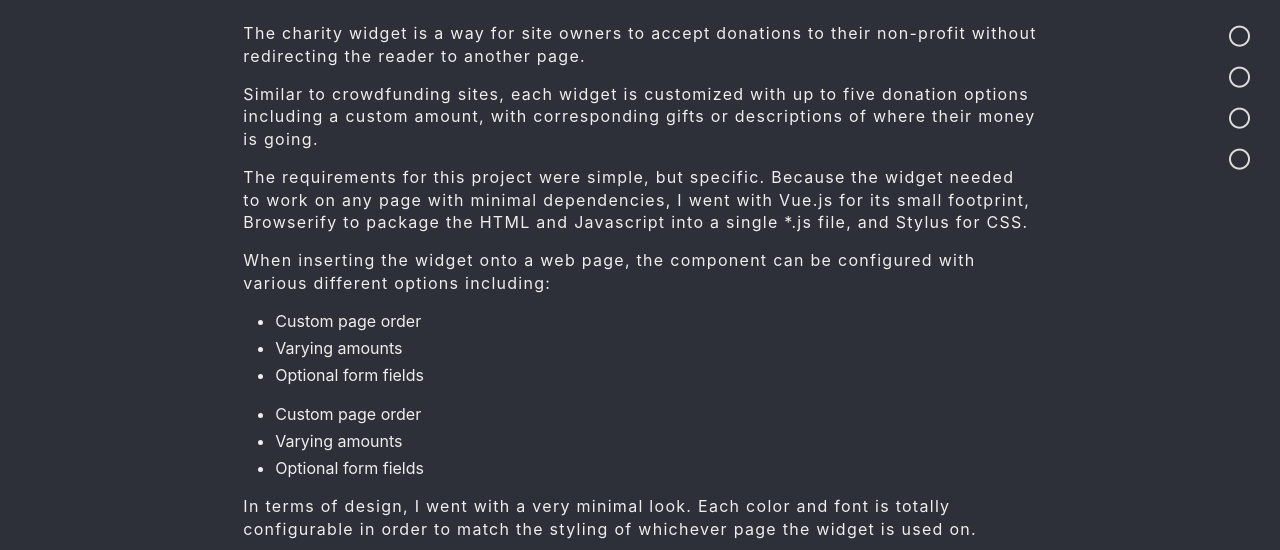
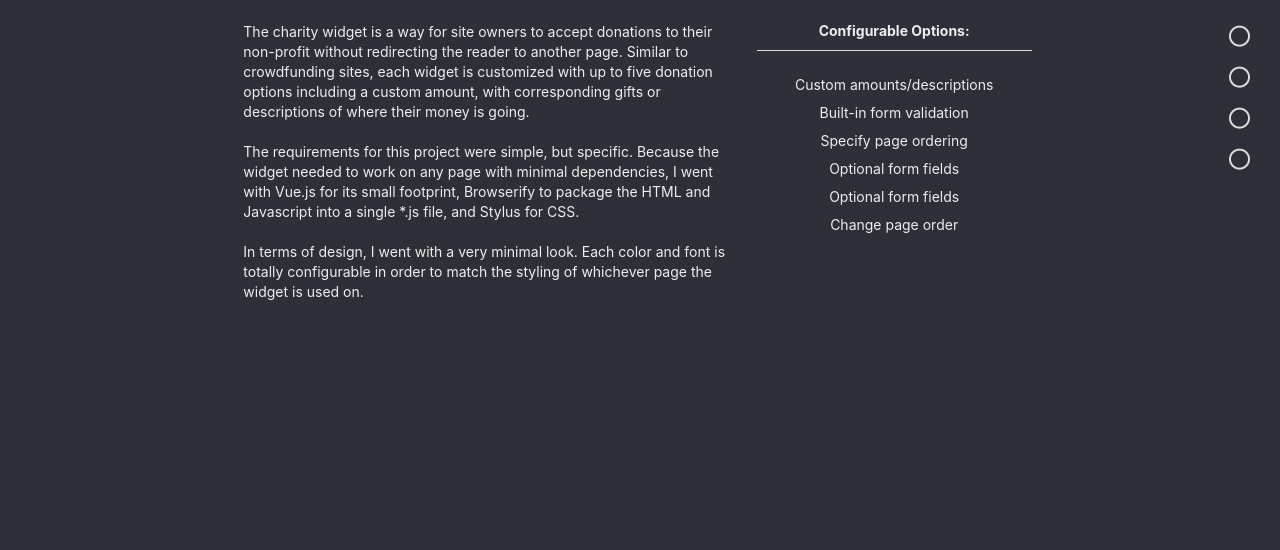
Before and after one commit to AlonsoChavarriaga/personal-site-new, a website: page charitywidget.html in a window 1280 px wide. Shown: the part 302-852 px from the top of the page. After the commit the page ends 800 px from the top, so only its background shows below. Drawn offline with Linux system fonts and the light colour scheme.

Commit message:
Updated about me and charity widget page

```diff
--- a/charitywidget.html
+++ b/charitywidget.html
@@ -50,32 +50,32 @@
     <img class="image" src="img/widget1_2.png" style="width: 260px; height: auto; display: inline-block; padding: 6px">
     <img class="image" src="img/widget1_3.png" style="width: 260px; height: auto; display: inline-block; padding: 6px">
   </div>
-  <div class="column is-8 is-offset-2 project-description content">
-      <p>The charity widget is a way for site owners to accept donations to their non-profit without redirecting the
-        reader to another page. </p>
+  <div class="column is-5 is-offset-2">
+    <p>The charity widget is a way for site owners to accept donations to their non-profit without redirecting the
+      reader to another page. Similar to crowdfunding sites, each widget is customized with up to five donation
+        options including a custom amount, with corresponding gifts or descriptions of where their money is going.</p><br>
 
-      <p>Similar to crowdfunding sites, each widget is customized with up to five donation
-        options including a custom amount, with corresponding gifts or descriptions of where their money is going.</p>
-
-       <p>The requirements for this project were simple, but specific.  Because the widget needed to work on any page
-        with minimal dependencies, I went with Vue.js for its small footprint, Browserify to package the HTML and
-       Javascript into a single *.js file, and Stylus for CSS.</p>
-
-      <p>When inserting the widget onto a web page, the component can be configured with various different options including:</p>
-      <ul>
-        <li>Custom page order</li>
-        <li>Varying amounts</li>
-        <li>Optional form fields</li>
-      </ul>
-      <ul>
-        <li>Custom page order</li>
-        <li>Varying amounts</li>
-        <li>Optional form fields</li>
-      </ul>
+     <p>The requirements for this project were simple, but specific.  Because the widget needed to work on any page
+      with minimal dependencies, I went with Vue.js for its small footprint, Browserify to package the HTML and
+     Javascript into a single *.js file, and Stylus for CSS.</p><br>
 
       <p>In terms of design, I went with a very minimal look.  Each color and font is totally configurable in order to
       match the styling of whichever page the widget is used on.</p>
     </div>
+    <div class="column is-3 has-text-centered widget-options">
+      <p>Configurable Options:</p>
+      <hr>
+      <ul>
+        <li>Custom amounts/descriptions</li>
+        <li>Built-in form validation</li>
+        <li>Specify page ordering</li>
+        <li>Optional form fields</li>
+        <li>Optional form fields</li>
+        <li>Change page order</li>
+
+      </ul>
+    </div>
+
 </div>
 </section>
 
--- a/css/main.sass
+++ b/css/main.sass
@@ -77,6 +77,8 @@ html, body, .hero
     cursor: pointer
     color: $alt
     opacity: 1
+    transition: all 0.6s
+    transform: scale(1.06)
 
 .section-title
   font-weight: 600
@@ -189,6 +191,7 @@ html, body, .hero
       background-color: $alt
 
 .project-detail-page
+  padding-bottom: 80px
   .back-button
     padding: 40px 0
 
@@ -198,7 +201,9 @@ html, body, .hero
   .project-description
     font-size: 16px
 
-  .content p
-    font-size: 16px
-    letter-spacing: 0.08em
-    line-height: 1.4em
+  .widget-options
+    padding: 5px 15px
+    line-height: 2em
+    p
+      margin-bottom: -15px
+      font-weight: bold
```
Also changed, not shown: index.html (+18 -0 lines), css/main.css, 1 other file.
